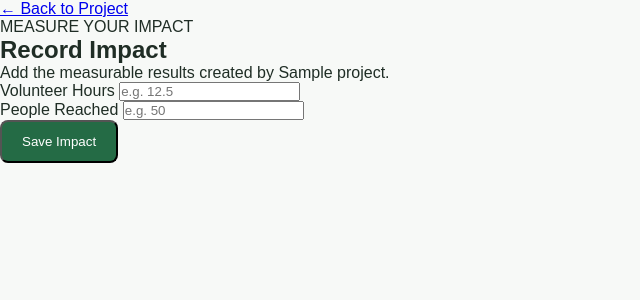
After one commit to susu2026-ux/ripple, a Flask app: template templates/impact.html in a window 1280 px wide. The commit adds this page. Shown: the top 300 px of the page, without its empty margins (0-640 px from the left). Run offline with Flask 3, Linux system fonts and the light colour scheme; the template is opened without the code that fills it: most values are stand-ins (such as "Sample title", 1, 10 or a date in 2020).

Commit message:
Add impact recording

```diff
--- a/app.py
+++ b/app.py
@@ -210,3 +210,44 @@ def toggle_task(task_id):
     db.close()
 
     return redirect(f"/project/{task['project_id']}")
+
+@app.route("/project/<int:project_id>/impact", methods=["GET", "POST"])
+def impact(project_id):
+    if "user_id" not in session:
+        return redirect("/login")
+
+    db = get_db()
+
+    project = db.execute(
+        "SELECT * FROM projects WHERE id = ? AND user_id = ?",
+        (project_id, session["user_id"])
+    ).fetchone()
+
+    if project is None:
+        db.close()
+        return "Project not found", 404
+
+    if request.method == "POST":
+        volunteer_hours = request.form.get("volunteer_hours")
+        people_reached = request.form.get("people_reached")
+
+        db.execute(
+            """
+            INSERT INTO impact_records
+            (project_id, volunteer_hours, people_reached)
+            VALUES (?, ?, ?)
+            """,
+            (project_id, volunteer_hours, people_reached)
+        )
+
+        db.commit()
+        db.close()
+
+        return redirect(f"/project/{project_id}")
+
+    db.close()
+
+    return render_template(
+        "impact.html",
+        project=project
+    )
--- /dev/null
+++ b/templates/impact.html
@@ -0,0 +1,67 @@
+<!DOCTYPE html>
+<html lang="en">
+<head>
+    <meta charset="UTF-8">
+    <meta name="viewport" content="width=device-width, initial-scale=1.0">
+    <title>Record Impact | Ripple</title>
+    <link rel="stylesheet" href="/static/styles.css">
+</head>
+
+<body>
+
+    <main class="impact-container">
+
+        <a href="/project/{{ project['id'] }}" class="back-link">
+            ← Back to Project
+        </a>
+
+        <section class="impact-header">
+            <p class="project-label">MEASURE YOUR IMPACT</p>
+            <h1>Record Impact</h1>
+            <p>
+                Add the measurable results created by
+                {{ project["title"] }}.
+            </p>
+        </section>
+
+        <form
+            action="/project/{{ project['id'] }}/impact"
+            method="post"
+            class="impact-form"
+        >
+
+            <div class="form-group">
+                <label for="volunteer_hours">Volunteer Hours</label>
+                <input
+                    type="number"
+                    id="volunteer_hours"
+                    name="volunteer_hours"
+                    min="0"
+                    step="0.5"
+                    placeholder="e.g. 12.5"
+                    required
+                >
+            </div>
+
+            <div class="form-group">
+                <label for="people_reached">People Reached</label>
+                <input
+                    type="number"
+                    id="people_reached"
+                    name="people_reached"
+                    min="0"
+                    placeholder="e.g. 50"
+                    required
+                >
+            </div>
+
+            <button type="submit" class="primary-button">
+                Save Impact
+            </button>
+
+        </form>
+
+    </main>
+
+</body>
+</html>
```
Also changed, not shown: templates/project_detail.html (+35 -5 lines).
